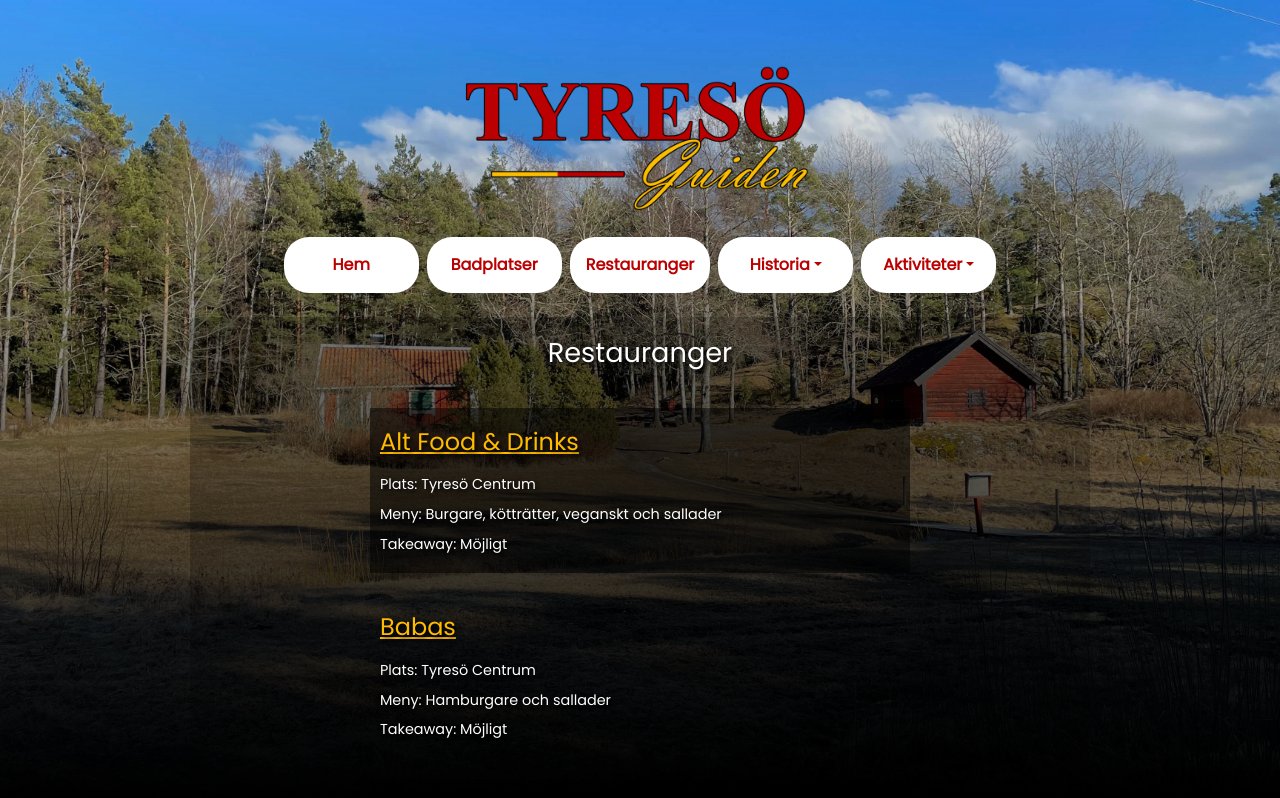
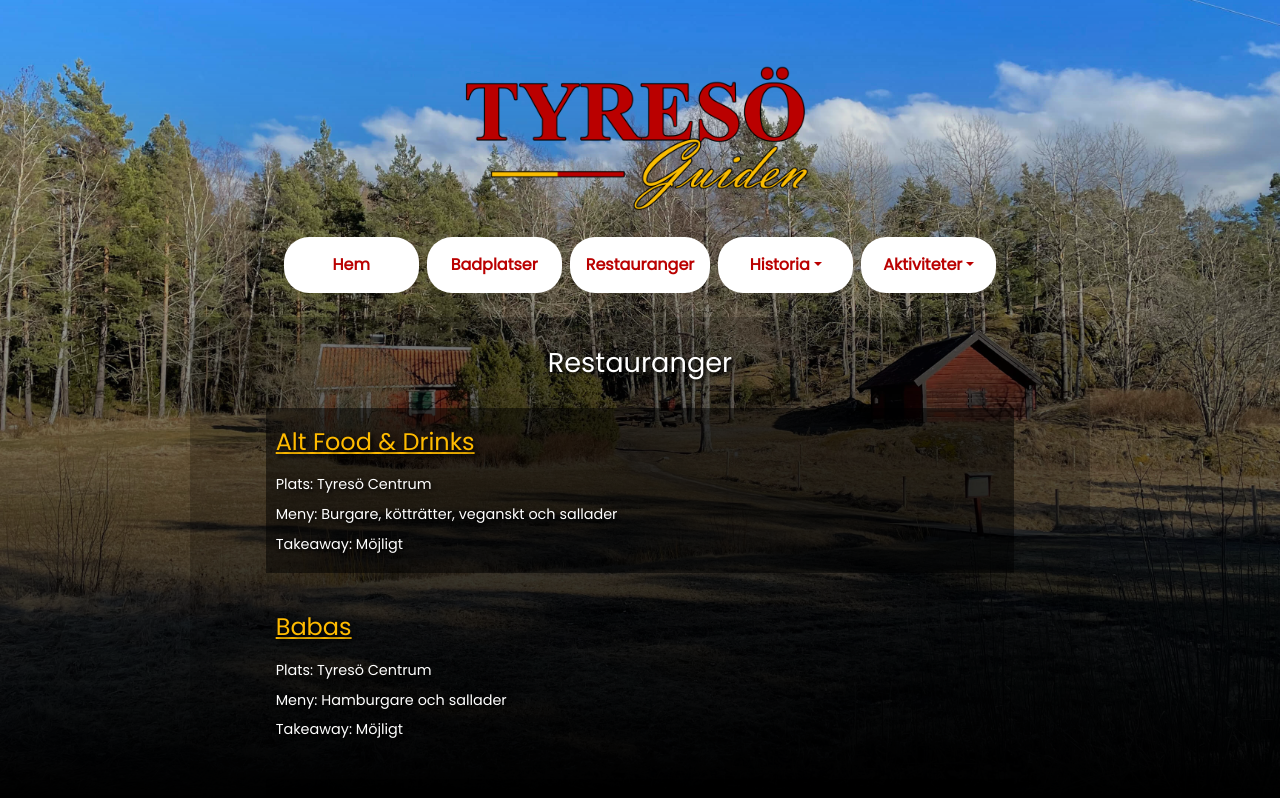
Before and after one commit to tompahans/tyresoguidenv2, a Next.js app: page /Restauranger in a window 1280 px wide. Shown: the top 798 px of the page. Built offline with nearby package versions, Linux system fonts and the light colour scheme.

Commit message:
fix: move div class

```diff
--- a/pages/Restauranger.js
+++ b/pages/Restauranger.js
@@ -26,8 +26,9 @@ export default function Restauranger() {
   return (
     <>
       <NextSeo title="Restauranger" />
-      <h1>Restauranger</h1>
+
       <div className="row">
+        <h1>Restauranger</h1>
         <div className="restaurangLista">{listRestaurants}</div>
       </div>
     </>
```
